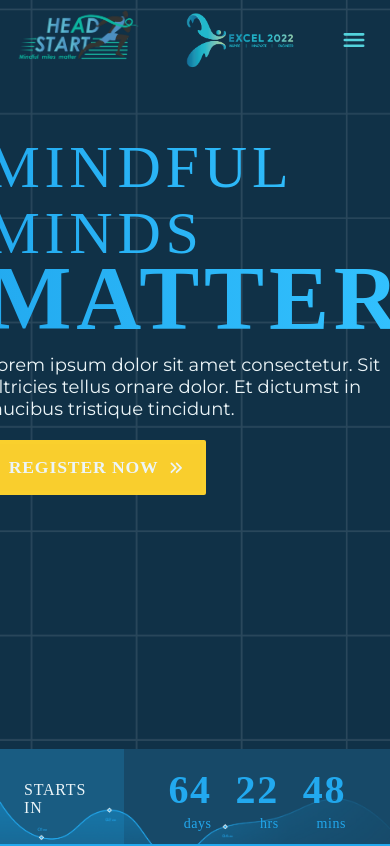
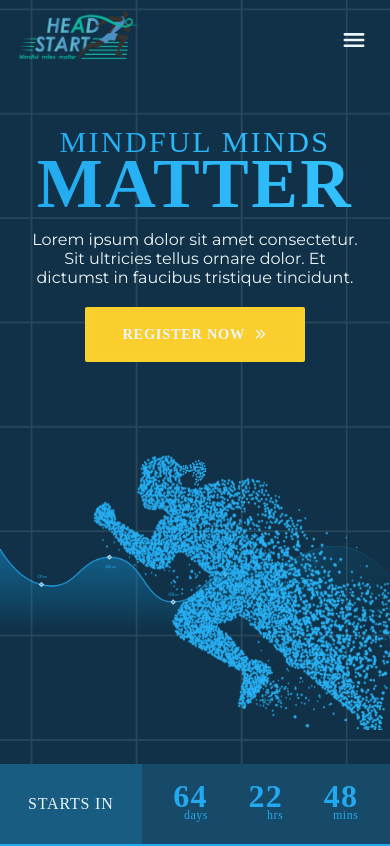
Before and after one commit to Excel2022Web/marathon, a React (Create React App) app: page / in a window 390 px wide. Shown: the top 846 px of the page. Built offline with nearby package versions, Linux system fonts and the light colour scheme; a web font is replaced by a local one.

Commit message:
🏃‍♀️🏃‍♂️

```diff
--- a/src/components/Home/Home.css
+++ b/src/components/Home/Home.css
@@ -80,11 +80,12 @@
     font-size: 2.5rem;
     letter-spacing: 0.04em;
     font-family: var(--secondary-font);
-    font-weight: 600;
+    font-weight: 800;
+    line-height: 100%;
 }
 .timer_div p {
     font-size: 14px;
-    line-height: 17px;
+    line-height: 13px;
     letter-spacing: 0.04em;
     text-transform: lowercase;
     font-family: var(--secondary-font);
@@ -110,9 +111,9 @@
     font-family: var(--secondary-font);
     font-style: normal;
     font-weight: 500;
-    font-size: 60px;
+    font-size: 50px;
     letter-spacing: 0.08em;
-    line-height: 110%;
+    line-height: 120%;
     text-transform: uppercase;
     background: linear-gradient(85.52deg, #22A9EF -3.49%, #33C2FF 100.68%);
     -webkit-background-clip: text;
@@ -122,7 +123,7 @@
 
 .home__left h1 span {
     font-weight: 900;
-    font-size: 90px;
+    font-size: 100px;
 }
 
 .home__left p {
@@ -180,27 +181,147 @@
 }
 
 @media only screen and (max-width: 1300px) {
-
+    .home__left {
+        padding: 3rem;
+        gap: 0.75rem;
+    }
+    .landing_curve {
+        bottom: 0%;
+    }
 }
 
 @media only screen and (max-width: 1200px) {
+    .home__left {
+        padding: 2.5rem;
+        gap: 0.75rem;
+    }
+    .landing_curve {
+        bottom: 5%;
+    }
+    .home__left h1 {
+        font-size: 50px;
+    }
 
+    .home__left h1 span {
+        font-size: 80px;
+    }
 }
 
 @media only screen and (max-width: 1100px) {
-
+    .home__left {
+        padding: 0 2rem;
+        gap: 0.75rem;
+    }
+    .landing_curve {
+        bottom: 10%;
+    }
 }
 
 @media screen and (max-width: 992px) {
+    .home {
+        padding-top: 80px;
+    }
+    .home__container {
+        display: flex;
+        flex-direction: column;
+        align-items: center;
+        justify-content: center;
+        width: 100%;
+        position: relative;
+        height: 100%;
+    }
 
+    .landing_curve {
+        bottom: 20%;
+    }
+
+    .home__left {
+        flex: 1;
+        align-items: center;
+        justify-content: center;
+    }
+    .home__left h1 {
+        text-align: center;
+    }
+    .home__left p {
+        text-align: center;
+    }
+    .landing_avatar {
+        width: 400px;
+        position: relative;
+        bottom: 60px;
+    }
+
+    .home__right {
+        flex: 1;
+        display: flex;
+        align-items: center;
+        justify-content: flex-end;
+        width: 100%;
+    }
+    .countdown {
+        position: absolute;
+        bottom: 0;
+        left: 0;
+        display: flex;
+        align-items: center;
+        height: 80px;
+        width: 100%;
+    }
+
+    .c_starts {
+        height: 100%;
+        padding: 19px 24px;
+        flex: 0.3;
+        font-size: 1rem;
+    }
+    .timer {
+        flex: 0.7;
+        height: 100%;
+        display: flex;
+        align-items: center;
+        justify-content: space-evenly;
+        padding: 15px;
+    }
+    .timer_div h1 {
+        font-size: 2rem;
+        line-height: 19px;
+    }
+    .timer_div p {
+        font-size: 12px;
+        line-height: 12px;
+    }
 }
 
 @media screen and (max-width: 800px) {
 
+    .home {
+        padding-top: 40px;
+    }
+    .landing_curve {
+        bottom: 25%;
+    }
+    .landing_avatar {
+        width: 300px;
+    }
+    .home__left h1 {
+        font-size: 30px;
+        line-height: 140%;
+    }
+
+    .home__left h1 span {
+        font-weight: 900;
+        font-size: 70px;
+    }
+    .home_reg_btn {
+        font-size: 0.9rem;
+    }
 }
 
 @media screen and (max-width: 600px) {
-
+    .home__left p {
+        font-size: 16px;
+    }
 }
 
 @media screen and (max-width: 400px) {
--- a/src/components/Navbar/Navbar.css
+++ b/src/components/Navbar/Navbar.css
@@ -76,10 +76,18 @@ a {
 
 @media screen and (max-width: 1200px) {
     .nav_contents {
-        gap: 2.5rem;
+        gap: 2.25rem;
     }
     .nav__link {
         font-size: 1rem;
+    }
+}
+@media screen and (max-width: 1100px) {
+    .nav_contents {
+        gap: 2rem;
+    }
+    .nav__link {
+        font-size: 0.9rem;
     }
 }
 
@@ -95,17 +103,17 @@ a {
         color: white;
     }
 
-    .nav_contents {
+    .nav_contents, .nav_excel {
         display: none;
     }
 
     .nam_menu_icon {
         font-size: 1.75rem;
-        color: var(--tertiary-color);
+        color: #ECF5F8;
     }
 
     .navbar__mob {
-        background-color: var(--primary-color);
+        background-color: #103147;
         height: 100%;
         display: flex;
         flex-direction: column;
```
